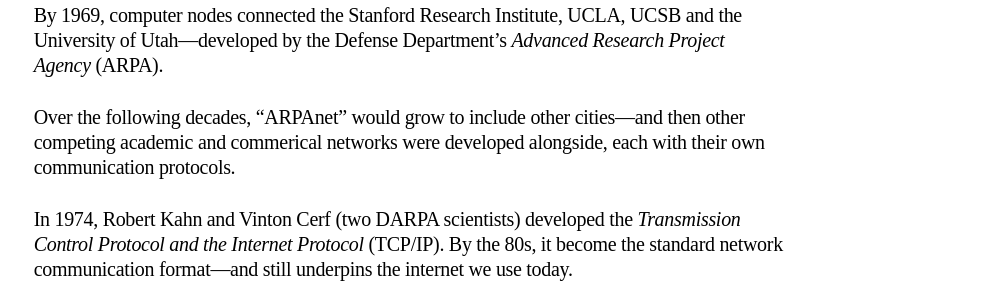
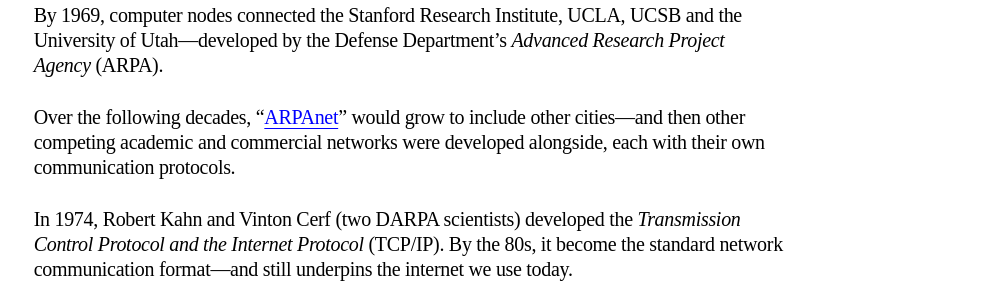
Before and after one commit to core-interaction/core-interaction.github.io, a Jekyll site: the page built from topic/everything/index.md, in a window 1280 px wide and 900 px high, scrolled down 1384 px. Shown: the part 154-454 px from the top of the window, without its empty margins (142-1134 px from the left). Built offline with Jekyll 4.4.1, drawn with Linux system fonts in a browser that asks for light colours; some of the changed text lies outside the part shown.

Commit message:
Typos and some links.

```diff
--- a/topic/everything/index.md
+++ b/topic/everything/index.md
@@ -47,7 +47,7 @@ By 1969, computer nodes connected the Stanford Research Institute, UCLA, UCSB an
 
 {% comment %} Arpanet growth. {% endcomment %}
 
-Over the following decades, “ARPAnet” would grow to include other cities—and then other competing academic and commerical networks were developed alongside, each with their own communication protocols.
+Over the following decades, “[ARPAnet](https://en.wikipedia.org/wiki/ARPANET)” would grow to include other cities—and then other competing academic and commercial networks were developed alongside, each with their own communication protocols.
 
 {% comment %} TCP diagram of some sort? {% endcomment %}
 
@@ -78,7 +78,7 @@ By 1991, it was up and running and began to take off.
 
 {% comment %} Early browsers {% endcomment %}
 
-The 1990s then saw affordable home computers bring internet access to everyday people—escaping the government, business, and academic settings it had been siloed in before. Early web browsers like Mosaic / Netscape (1993) helped evolve what was possible online.
+The 1990s then saw affordable home computers bring internet access to everyday people—escaping the government, business, and academic settings it had been siloed in before. Early web browsers like [Mosaic and Netscape](https://en.wikipedia.org/wiki/History_of_the_web_browser) (1993) helped evolve what was possible online—adding color, images, and interactivity.
 
 {% comment %} Yahoo, Geocities, Amazon {% endcomment %}
 
```
